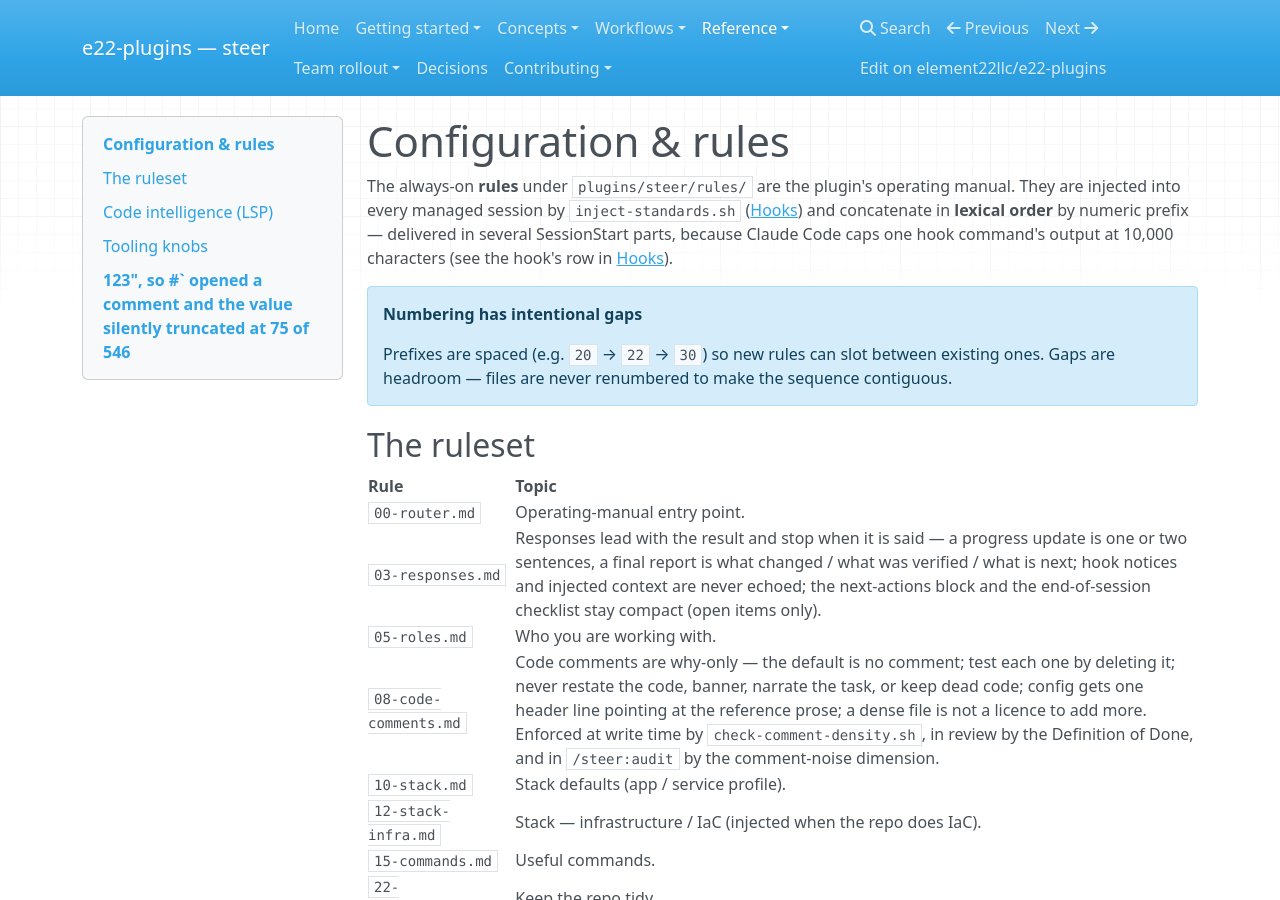
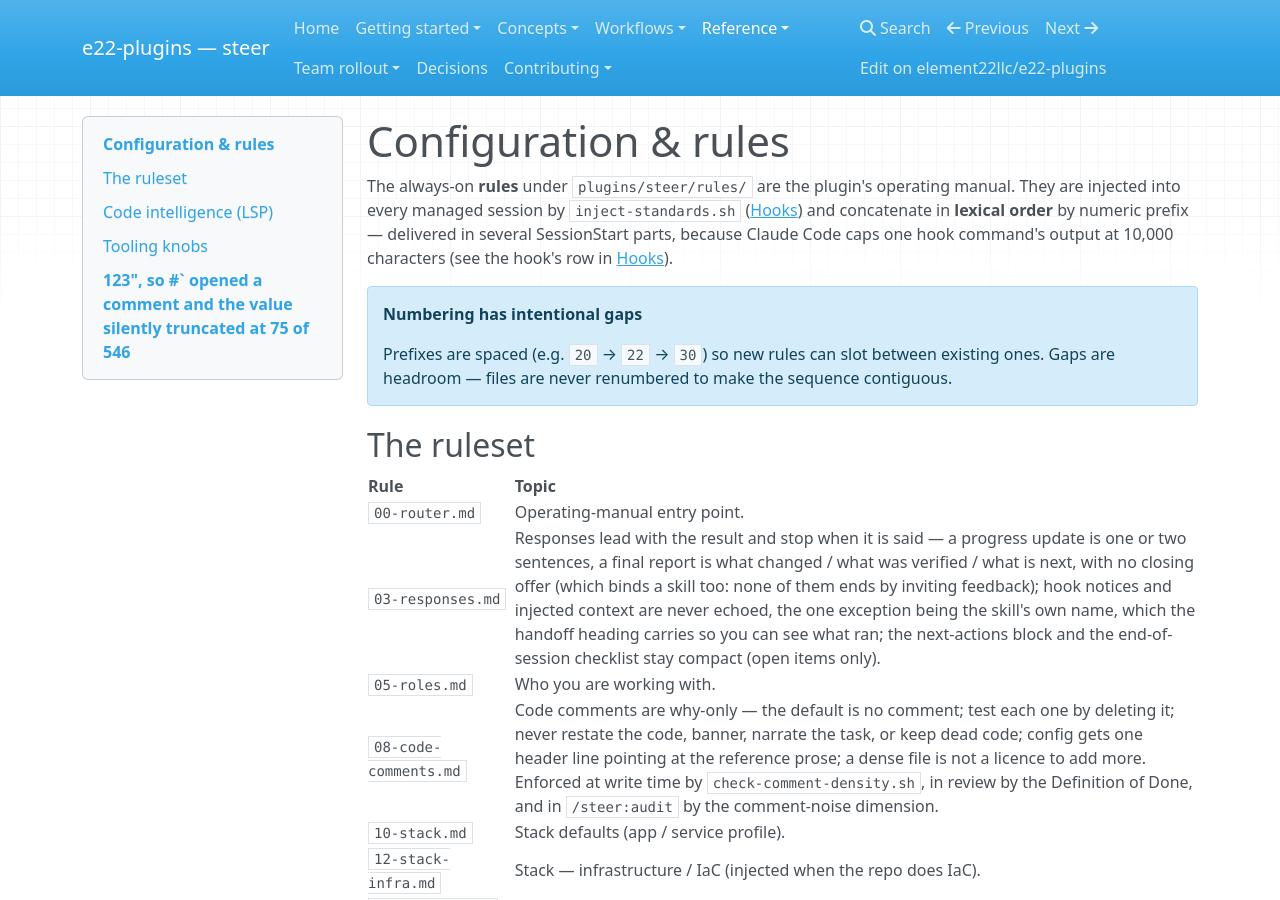
Before and after one commit to element22llc/e22-plugins, an MkDocs documentation site: the page built from docs/reference/configuration.md, in a window 1280 px wide and 900 px high. Built offline with MkDocs 1.6.1, drawn with Linux system fonts in a browser that asks for light colours; nearby versions of some CDN libraries.

Commit message:
docs(steer): record the handoff attribution and the dropped readout tails
Two grounded edits for the rule change in 2de8ab9: the `03-responses` row in the
ruleset table said hook notices and injected context "are never echoed" with no
exception, which is no longer true of the skill's own name, and it did not carry
"no closing offer" binding a skill; and the routing tip in the workflows index
now says where a reader can see which workflow ran.

docs/ ships nothing, so no CHANGELOG entry.

Co-Authored-By: Claude Opus 5 (1M context) <noreply@anthropic.com>

```diff
--- a/docs/reference/configuration.md
+++ b/docs/reference/configuration.md
@@ -16,7 +16,7 @@ command's output at 10,000 characters (see the hook's row in [Hooks](hooks.md)).
 | Rule | Topic |
 | --- | --- |
 | `00-router.md` | Operating-manual entry point. |
-| `03-responses.md` | Responses lead with the result and stop when it is said — a progress update is one or two sentences, a final report is what changed / what was verified / what is next; hook notices and injected context are never echoed; the next-actions block and the end-of-session checklist stay compact (open items only). |
+| `03-responses.md` | Responses lead with the result and stop when it is said — a progress update is one or two sentences, a final report is what changed / what was verified / what is next, with no closing offer (which binds a skill too: none of them ends by inviting feedback); hook notices and injected context are never echoed, the one exception being the skill's own name, which the handoff heading carries so you can see what ran; the next-actions block and the end-of-session checklist stay compact (open items only). |
 | `05-roles.md` | Who you are working with. |
 | `08-code-comments.md` | Code comments are why-only — the default is no comment; test each one by deleting it; never restate the code, banner, narrate the task, or keep dead code; config gets one header line pointing at the reference prose; a dense file is not a licence to add more. Enforced at write time by `check-comment-density.sh`, in review by the Definition of Done, and in `/steer:audit` by the comment-noise dimension. |
 | `10-stack.md` | Stack defaults (app / service profile). |
```
Also changed, not shown: docs/workflows/index.md (+5 -3 lines).
